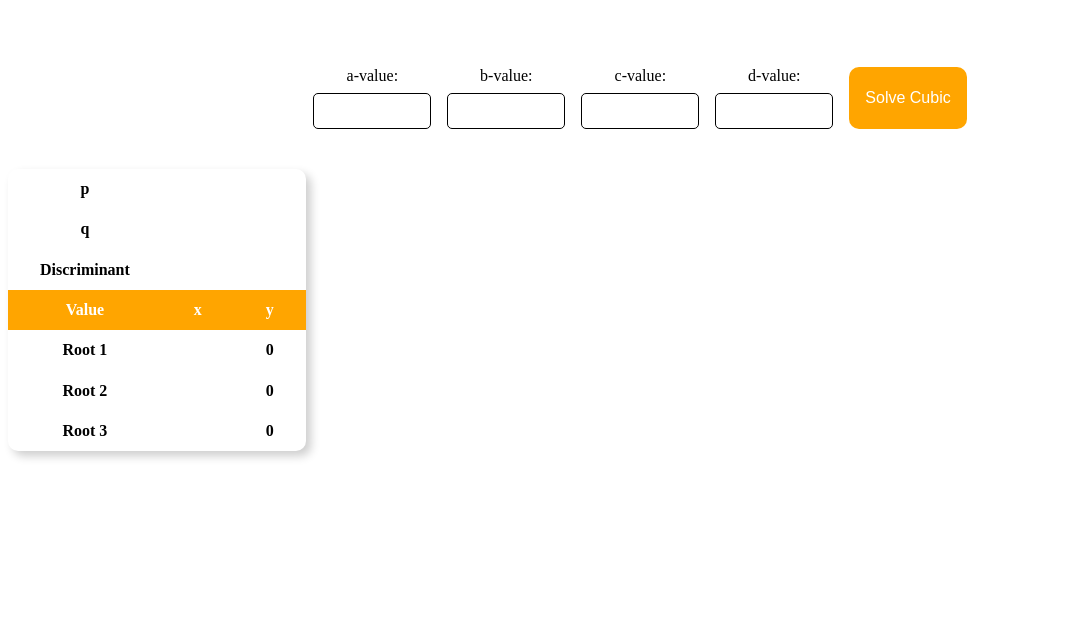
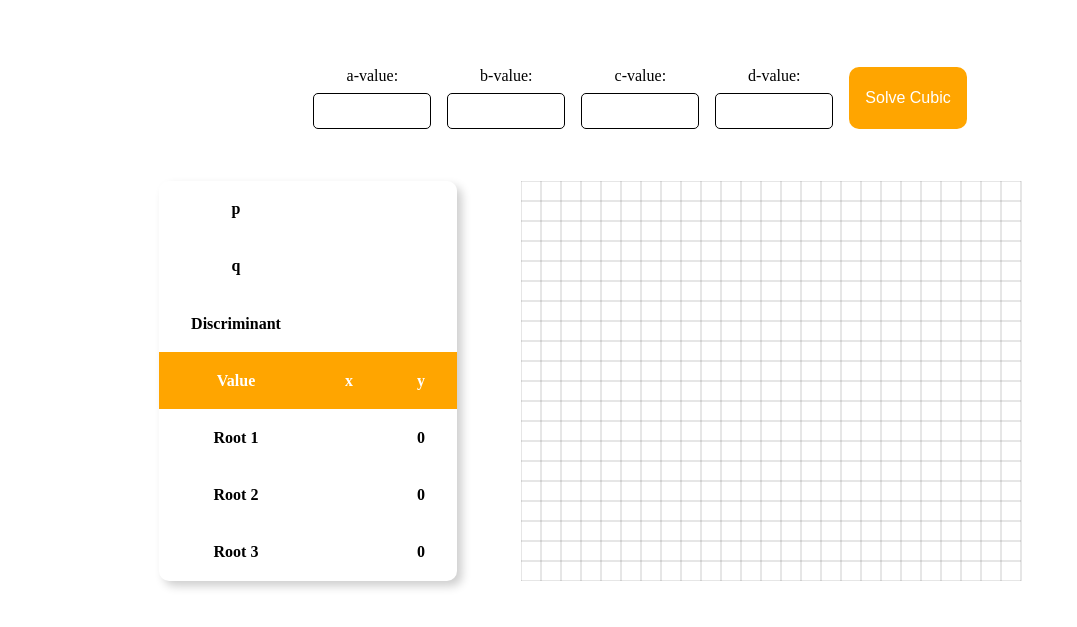
Before and after one commit to MaxY342/cubic-calculator, a website built with Vite: page index.html in a window 1280 px wide. Shown: the part 69-696 px from the top of the page, without its empty margins (0-1077 px from the left). Built offline with nearby package versions, Linux system fonts and the light colour scheme.

Commit message:
create graph grid

```diff
--- a/index.html
+++ b/index.html
@@ -33,6 +33,7 @@
     </div>
     <div class="results">
       <h2 id="equation"></h2>
+      <div class="graph-container">
         <table id="results-table">
           <tr>
             <th>p</th>
@@ -69,6 +70,7 @@
         </table>
         <canvas id="graph" width="600" height="400"></canvas>
       </div>
+    </div>
     <script type="module" src="/src/main.ts"></script>
   </body>
 </html>
--- a/src/main.ts
+++ b/src/main.ts
@@ -11,7 +11,7 @@ let qValue = document.getElementById("q-value") as HTMLDivElement;
 let discriminantValue = document.getElementById("discriminant-value") as HTMLDivElement;
 let equation = document.getElementById("equation") as HTMLHeadingElement;
 const canvas = document.getElementById("graph") as HTMLCanvasElement;
-const ctx = canvas.getContext("2d");
+const ctx = canvas.getContext("2d") as CanvasRenderingContext2D;
 
 form.addEventListener("submit", (event) => {
     event.preventDefault();
@@ -57,3 +57,12 @@ form.addEventListener("submit", (event) => {
         }
     }
 });
+
+ctx.strokeStyle = 'rgba(0, 0, 0, 0.2)';
+for (let i = 0; i <= 25; i++) {
+    ctx.moveTo(i * 20, 0);
+    ctx.lineTo(i * 20, 500);
+    ctx.moveTo(0, i * 20);
+    ctx.lineTo(500, i * 20);
+}
+ctx.stroke();
--- a/src/style.css
+++ b/src/style.css
@@ -46,6 +46,7 @@ table {
   border-spacing: 0rem 0rem;
   box-shadow: 5px 5px 10px #cecece;
   border-radius: 10px;
+  display: inline-table;
 }
 
 th {
@@ -54,10 +55,20 @@ th {
 
 h2 {
   display: flex;
-justify-content: center;
+  justify-content: center;
+}
+.graph-container {
+  display: flex;
+  gap: 4rem;
+  justify-content: center;
+  margin-top: 2rem;
 }
 
 #value-row {
   background-color: orange;
   color: white;
 }
+
+canvas {
+  display: inline;
+}
```
Lines whose indentation alone changed are shown as unchanged.
